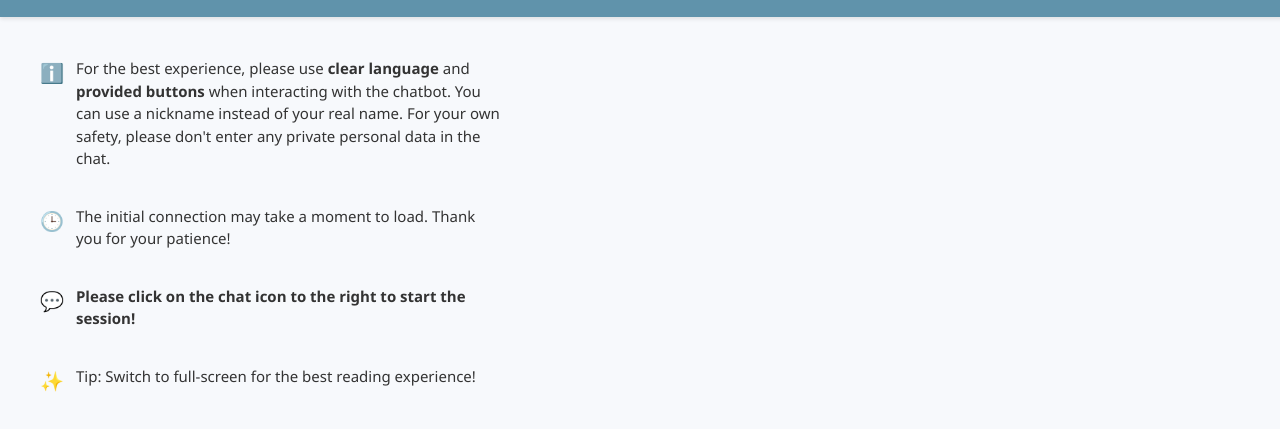
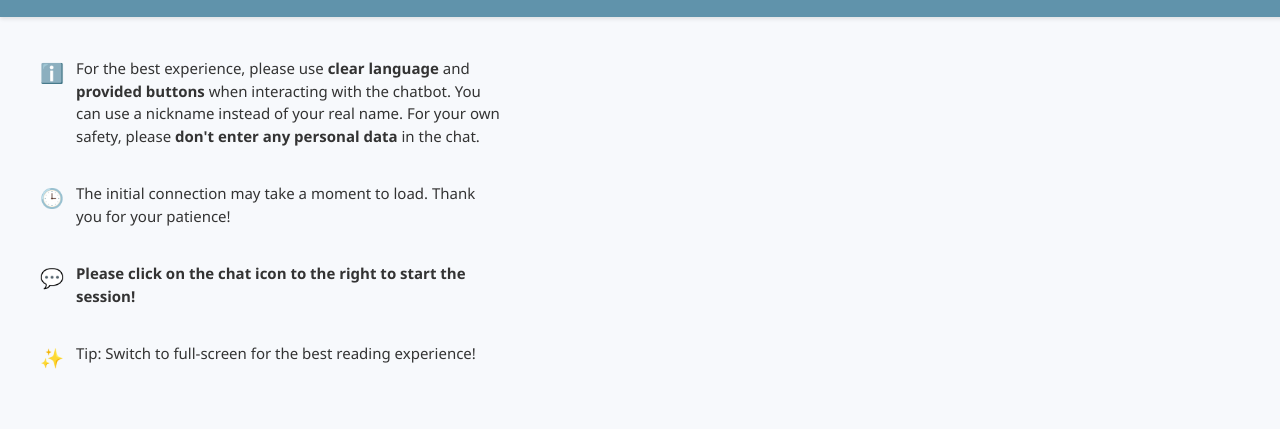
Before and after one commit to Ahju24/rasa, a plain HTML site: page index.html in a window 1280 px wide. Shown: the part 61-490 px from the top of the page. Drawn offline with Linux system fonts and the light colour scheme; a script that the page names is missing.

Commit message:
Update index.html

```diff
--- a/index.html
+++ b/index.html
@@ -93,7 +93,7 @@
             <span style="margin-right: 12px; margin-top: 2px; font-size: 1.2rem;">ℹ️</span>
             <p style="margin: 0; line-height: 1.5; font-size: 15px; color: #333;">
                 For the best experience, please use <strong>clear language</strong> and <strong>provided
-                buttons</strong> when interacting with the chatbot. You can use a nickname instead of your real name. For your own safety, please don't enter any private personal data in the chat.
+                buttons</strong> when interacting with the chatbot. You can use a nickname instead of your real name. For your own safety, please <strong>don't enter any personal data</strong> in the chat.
             </p>
         </div>
 
```
